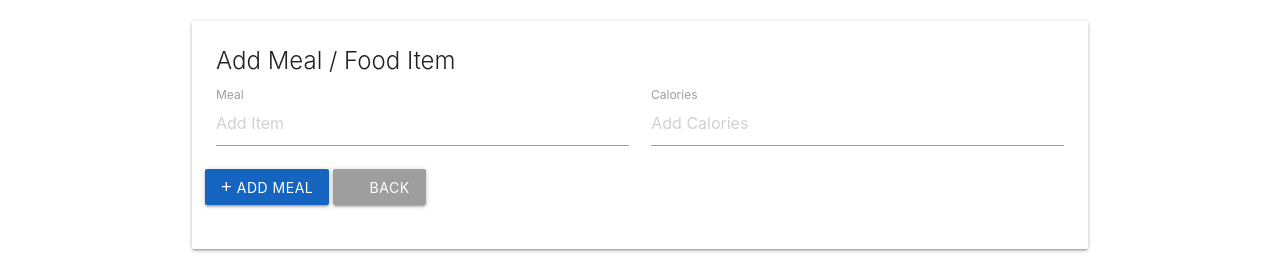
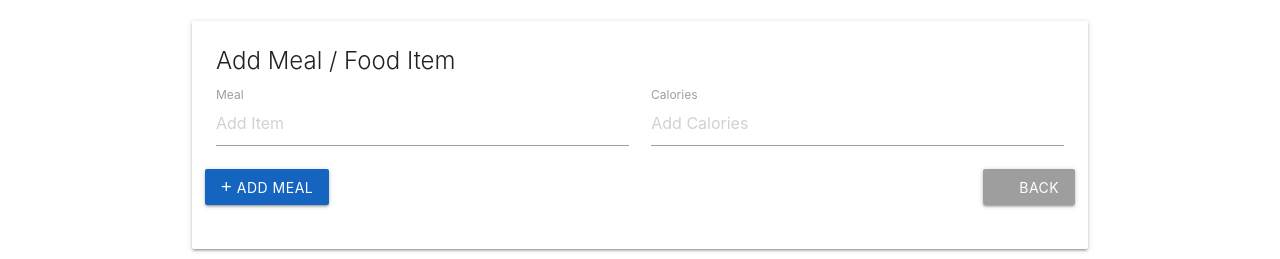
Before and after one commit to jobitoalv/Tracalorie, a plain HTML site: page index.html in a window 1280 px wide. Shown: the part 73-332 px from the top of the page. Drawn offline with nearby package versions, Linux system fonts and the light colour scheme.

Commit message:
fixed sytling bug

```diff
--- a/index.html
+++ b/index.html
@@ -43,7 +43,7 @@
                   <button class="update-btn btn orange"><i class="fa fa-pencil-square-o"></i> Update Meal</button>
                   <button class="delete-btn btn red"><i class="fa fa-remove"></i> Delete Meal</button>
                   -->
-                  <button class="back-btn btn grey pull-right"><i class="fa fa-chevron-circle-left"></i> Back</button>
+                  <button class="back-btn btn grey right"><i class="fa fa-chevron-circle-left"></i> Back</button>
                 </div>
               </form>
             </div>
```
